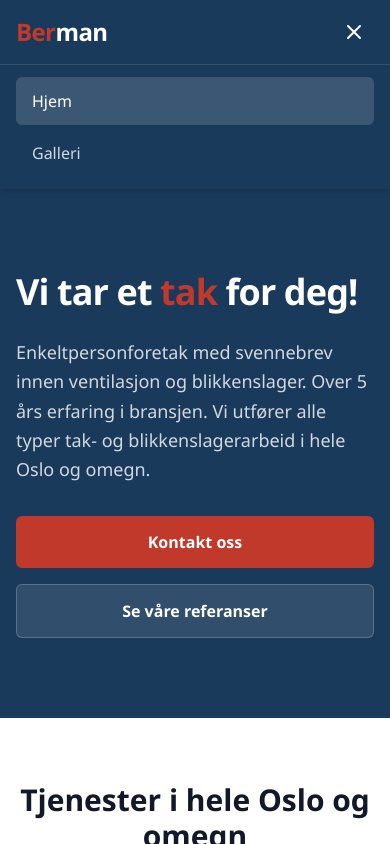
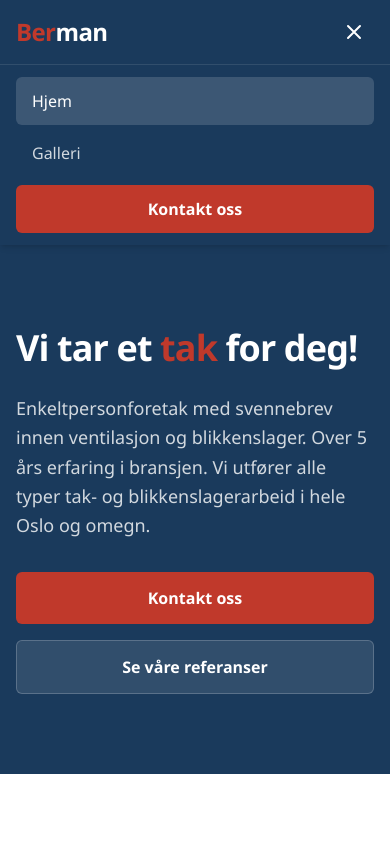
Before and after one commit to sondresorbye/sigurd, a Next.js app: page / in a window 390 px wide. Both pictures are taken after a click on the button "Meny". Shown: the top 844 px of the page. Built offline with nearby package versions, Linux system fonts and the light colour scheme.

Commit message:
Legg til Kontakt oss-lenke i mobilmenyen
Kontakt oss-knappen var kun synlig i desktop-navigasjonen. Nå vises
den også i mobilmenyen som en rød CTA-knapp nederst i listen.

Co-authored-by: Sondre Sørbye <sondre@magson.no>

```diff
--- a/src/components/Header.tsx
+++ b/src/components/Header.tsx
@@ -94,6 +94,13 @@ export default function Header() {
                 {link.label}
               </Link>
             ))}
+            <Link
+              href="/kontakt"
+              onClick={() => setMenuOpen(false)}
+              className="block mt-2 text-center bg-brand-red hover:bg-brand-red-dark text-white px-4 py-3 rounded-md text-base font-semibold transition-colors"
+            >
+              Kontakt oss
+            </Link>
           </div>
         </div>
       )}
```
